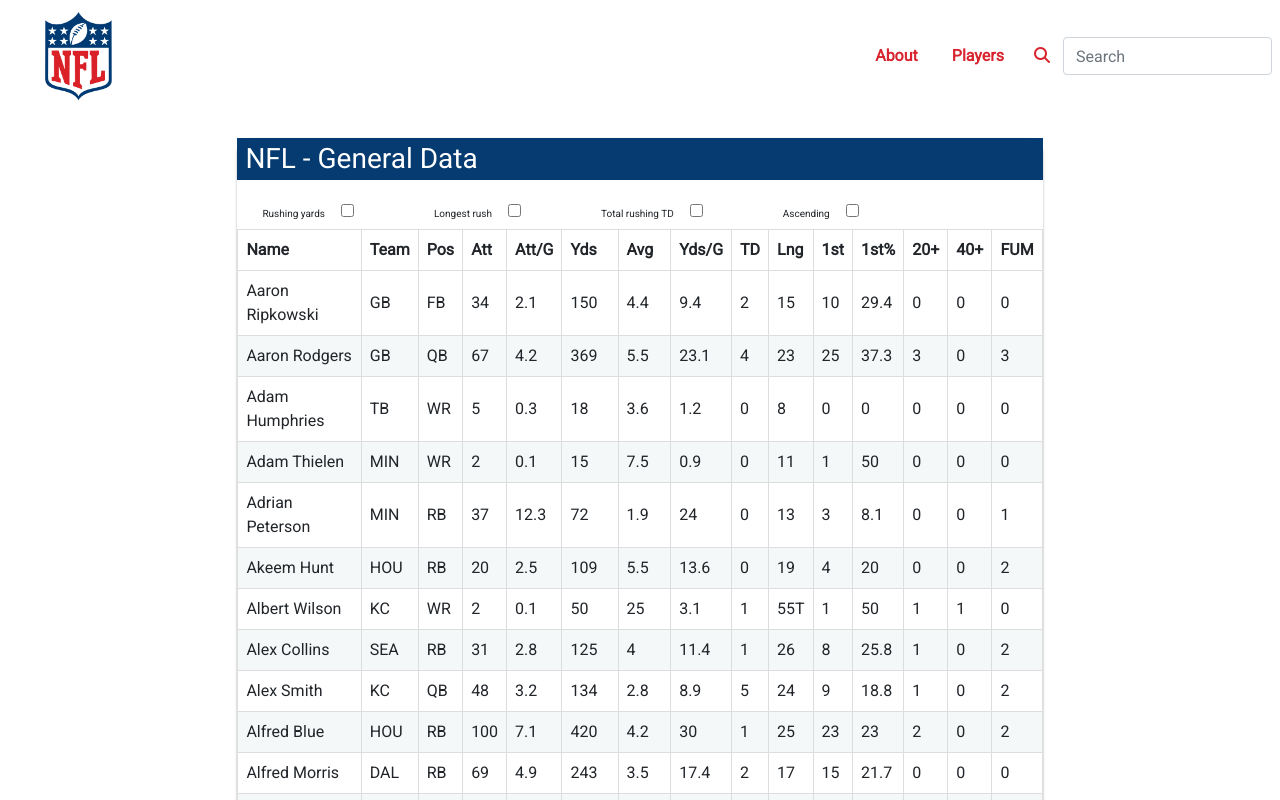
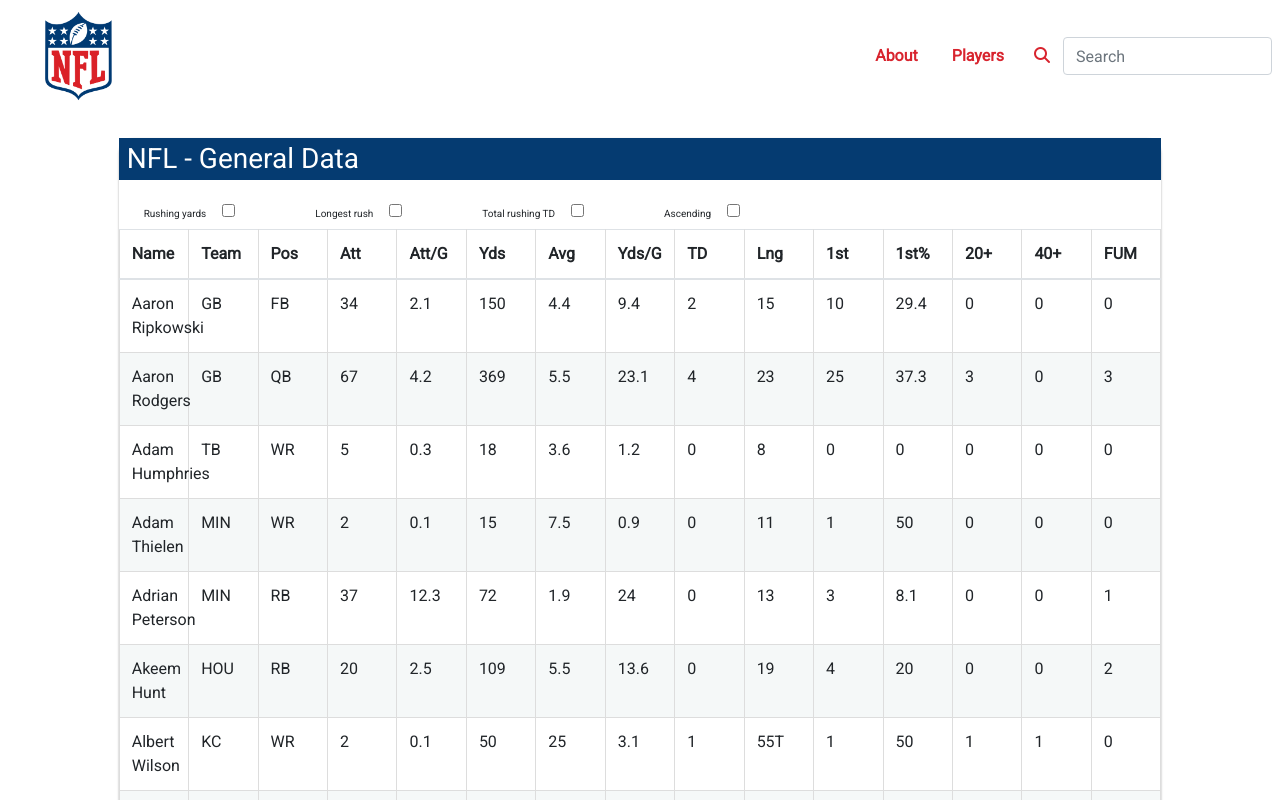
Before and after one commit to danielvallecl/nfl_rush, a React (Create React App) app: page / in a window 1280 px wide. Shown: the top 800 px of the page. Built offline with nearby package versions, Linux system fonts and the light colour scheme.

Commit message:
Table has same size as div

```diff
--- a/src/components/dashboard/Dashboard.scss
+++ b/src/components/dashboard/Dashboard.scss
@@ -32,32 +32,25 @@
   transition: 0.2s;
 }
 
-// ======= PLAYER ALL ==========
-
-.player-all {
-  grid-column: 3 / 10;
-}
-
 .header {
   background-color: #053b71;
 }
 
-.Team {
-  grid-column: 8 / 11;
-  grid-row: 1;
+
+// ======= PLAYER ALL ==========
+
+.form {
+  width: 100%;
 }
 
-// ROW 3
-
-.div-grid {
-  column-gap: 5%;
-  display: grid;
+.player-all {
   grid-column: 2 / 11;
-  grid-row: 2;
-  grid-template-columns: 1fr 1fr 1fr 1fr 1fr;
-  grid-template-rows: 1fr;
 }
 
+.table {
+  table-layout: fixed;
+width: 100%;
+}
 
 //  =============== MEDIA QUERIES ================ //
 
--- a/src/components/dashboard/PlayerAll.js
+++ b/src/components/dashboard/PlayerAll.js
@@ -122,7 +122,7 @@
         <div className="header">
           <p>NFL - General Data</p>
         </div>
-        <form action="#" onSubmit={this.onFormSubmit}>
+        <form className="form" action="#" onSubmit={this.onFormSubmit}>
         <div className="row sel">
           <label className="label">
             Rushing yards
@@ -169,7 +169,7 @@
           </label>
           </div>
             <div id="list">
-              <table>
+              <table className="table">
                 <thead>
                   <tr>
                     <th>Name</th>
```
Also changed, not shown: 1 other file (tests, documents, lock files or other folders).
